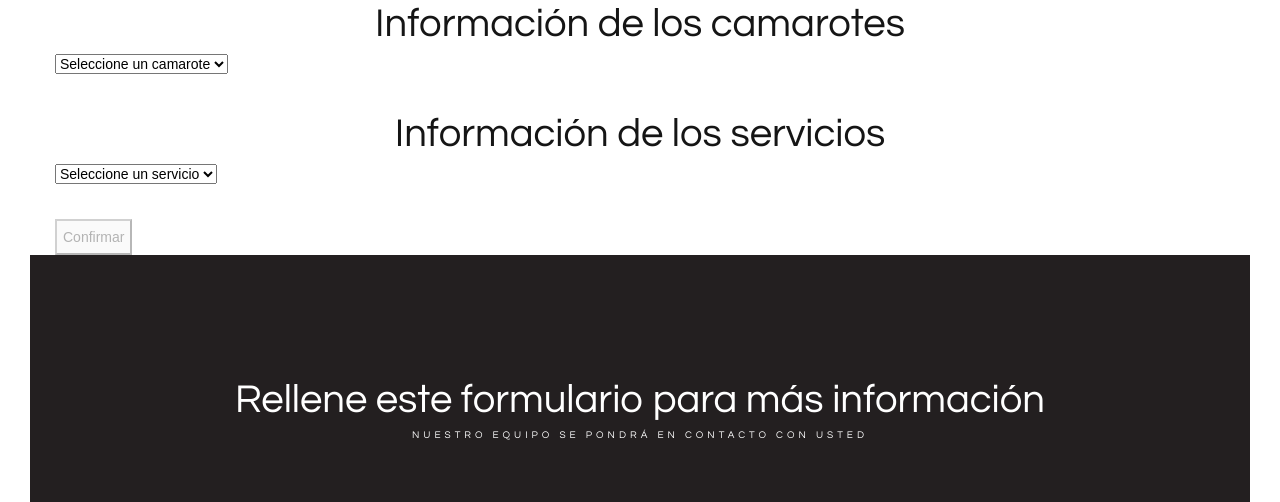
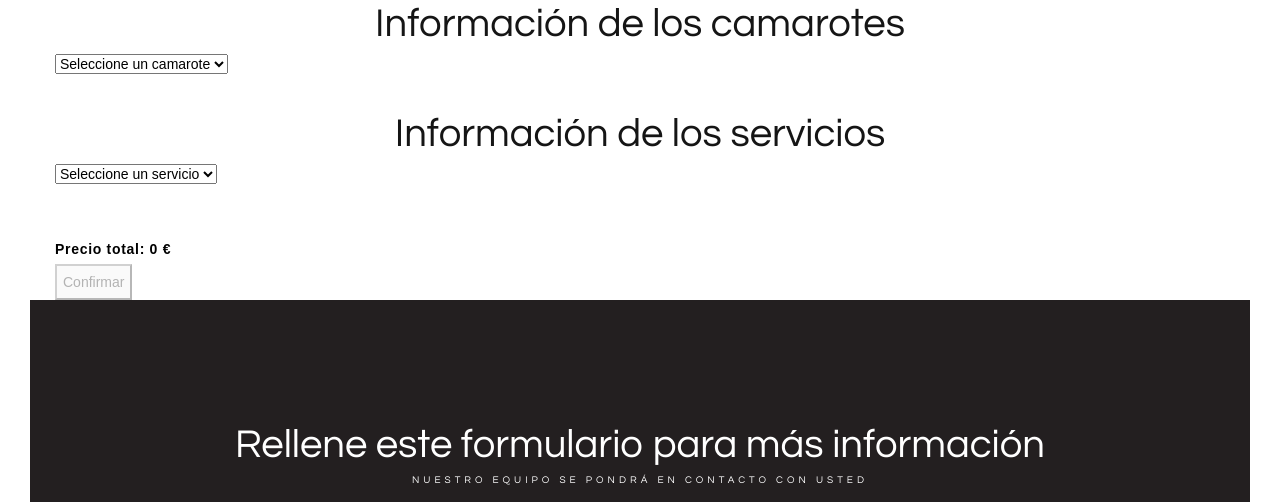
Before and after one commit to alejalogar/TFG, a Symfony app: template templates/cruceros/reservar_crucero.html.twig in a window 1280 px wide. Shown: the part 496-998 px from the top of the page. Run offline with Twig, Linux system fonts and the light colour scheme; the template is opened without the code that fills it, so the values that code supplies are empty; some libraries are stand-ins or nearby versions; some web fonts are replaced.

```diff
--- a/templates/cruceros/confirmacion_reserva.html.twig
+++ b/templates/cruceros/confirmacion_reserva.html.twig
@@ -55,7 +55,7 @@
         <p>Fecha de salida: {{ crucero.fechaDeSalida|date('d/m/Y') }}</p>
         <p>Fecha de llegada: {{ crucero.fechaDeLlegada|date('d/m/Y') }}</p>
     </ul>
-
+    <p>Precio Total: {{ suma }} €</p>
     <p>Gracias por elegir nuestro servicio. ¡Esperamos que disfrutes de tu crucero!</p>
     <p><a class="rd-nav-link" href="/">Volver al inicio</a></p>
 {% endblock %}
--- a/templates/cruceros/reservar_crucero.html.twig
+++ b/templates/cruceros/reservar_crucero.html.twig
@@ -52,13 +52,12 @@
 {% endfor %}
 <hr>
 
-
 <form id="reservaForm" action="{{ path('reservar_crucero', {'cruceroId': crucero.id}) }}" method="POST">
   <h2>Información de los camarotes</h2>
   <select name="camarote" id="camaroteSelect">
     <option>Seleccione un camarote</option>
     {% for camarote in camarotes %}
-      <option value="{{ camarote.id }}">
+      <option value="{{ camarote.id }}" data-precio="{{ camarote.precio }}">
         {{ camarote.nombre }} - ({{ camarote.precio }} € {{ camarote.descripcion }})
       </option>
     {% endfor %}
@@ -69,12 +68,14 @@
   <select name="servicio" id="servicioSelect">
     <option>Seleccione un servicio</option>
     {% for servicio in servicios %}
-      <option value="{{ servicio.id }}">
+      <option value="{{ servicio.id }}" data-precio="{{ servicio.precio }}">
         {{ servicio.nombre }} - ({{ servicio.precio }} € {{ servicio.descripcion }})
       </option>
     {% endfor %}
   </select>
   <br><br>
+
+  <p id="sumaTexto">Precio total: 0 €</p>
 
   <button id="confirmButton" disabled>Confirmar</button>
 </form>
@@ -82,18 +83,26 @@
 <script>
   const camaroteSelect = document.getElementById('camaroteSelect');
   const servicioSelect = document.getElementById('servicioSelect');
+  const sumaTexto = document.getElementById('sumaTexto');
   const confirmButton = document.getElementById('confirmButton');
 
   // Habilitar el botón "Confirmar" cuando se seleccione un valor en ambos formularios
-  camaroteSelect.addEventListener('change', enableButton);
-  servicioSelect.addEventListener('change', enableButton);
+  camaroteSelect.addEventListener('change', calcularSuma);
+  servicioSelect.addEventListener('change', calcularSuma);
 
-  function enableButton() {
+  function calcularSuma() {
+    const camarotePrecio = parseFloat(camaroteSelect.options[camaroteSelect.selectedIndex].getAttribute('data-precio'));
+    const servicioPrecio = parseFloat(servicioSelect.options[servicioSelect.selectedIndex].getAttribute('data-precio'));
+    const suma = camarotePrecio + servicioPrecio;
+    sumaTexto.textContent = 'Suma: ' + suma + ' €';
+
     if (camaroteSelect.value !== 'Seleccione un camarote' && servicioSelect.value !== 'Seleccione un servicio') {
       confirmButton.disabled = false;
     } else {
       confirmButton.disabled = true;
     }
+    const sumaInput = document.getElementById('sumaInput');
+    sumaInput.value = suma;
   }
 
   // Enviar el formulario cuando se haga clic en "Confirmar"
@@ -103,4 +112,5 @@
   });
 </script>
 
+
 {% endblock %}
```
Also changed, not shown: src/Controller/CruceroController.php (+7 -1 lines).
